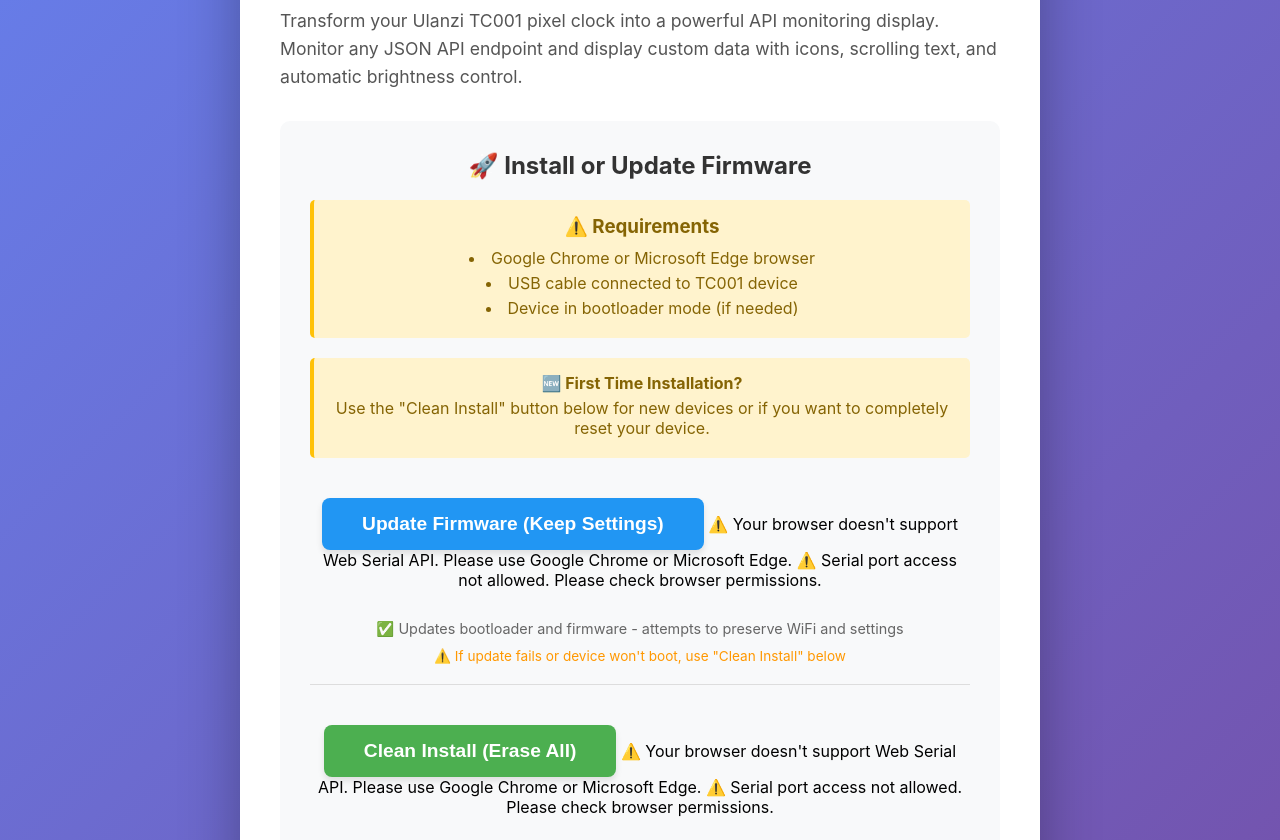
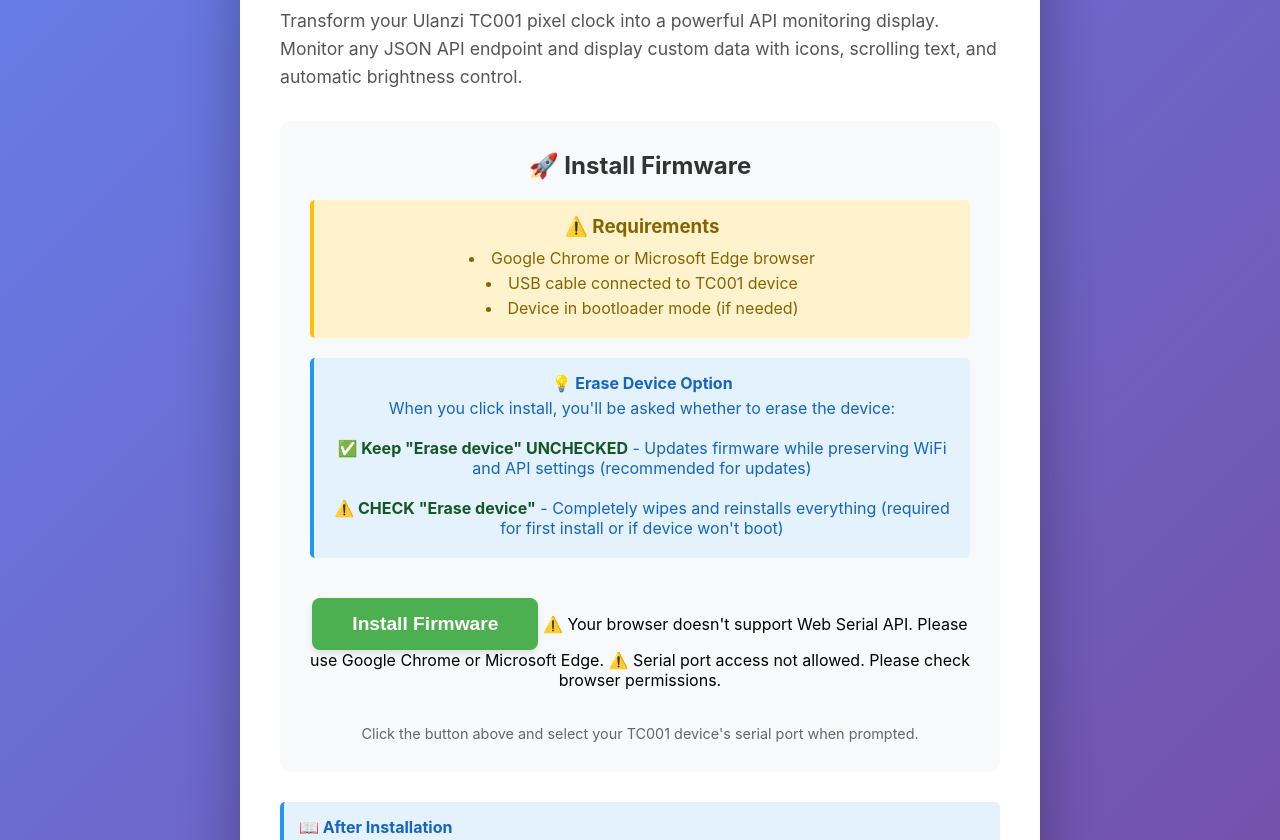
Before and after one commit to TommySharpNZ/Ulanzi-TC001-API-Monitor, a plain HTML site: page docs/index.html in a window 1280 px wide. Shown: the part 112-952 px from the top of the page. Drawn offline with Linux system fonts and the light colour scheme.

Commit message:
More Web Installer updates

```diff
--- a/docs/index.html
+++ b/docs/index.html
@@ -215,7 +215,7 @@
     </div>
 
     <div class="install-section">
-      <h2>🚀 Install or Update Firmware</h2>
+      <h2>🚀 Install Firmware</h2>
 
       <div class="requirements">
         <h3>⚠️ Requirements</h3>
@@ -226,13 +226,17 @@
         </ul>
       </div>
 
-      <div class="info-box" style="background: #fff3cd; border-color: #ffc107;">
-        <strong style="color: #856404;">🆕 First Time Installation?</strong>
-        <p style="color: #856404;">Use the "Clean Install" button below for new devices or if you want to completely reset your device.</p>
+      <div class="info-box" style="background: #e3f2fd; border-color: #2196F3;">
+        <strong style="color: #1565c0;">💡 Erase Device Option</strong>
+        <p style="color: #1565c0;">
+          When you click install, you'll be asked whether to erase the device:<br><br>
+          <strong>✅ Keep "Erase device" UNCHECKED</strong> - Updates firmware while preserving WiFi and API settings (recommended for updates)<br><br>
+          <strong>⚠️ CHECK "Erase device"</strong> - Completely wipes and reinstalls everything (required for first install or if device won't boot)
+        </p>
       </div>
 
-      <esp-web-install-button manifest="./manifest-update.json">
-        <button slot="activate" style="background: #2196F3;">Update Firmware (Keep Settings)</button>
+      <esp-web-install-button manifest="./manifest.json">
+        <button slot="activate">Install Firmware</button>
         <span slot="unsupported">
           ⚠️ Your browser doesn't support Web Serial API. Please use Google Chrome or Microsoft Edge.
         </span>
@@ -241,28 +245,9 @@
         </span>
       </esp-web-install-button>
 
-      <p style="color: #666; font-size: 0.9em; margin: 10px 0;">
-        ✅ Updates bootloader and firmware - attempts to preserve WiFi and settings
+      <p style="color: #666; font-size: 0.9em; margin-top: 15px;">
+        Click the button above and select your TC001 device's serial port when prompted.
       </p>
-      <p style="color: #ff9800; font-size: 0.85em; margin: 10px 0;">
-        ⚠️ If update fails or device won't boot, use "Clean Install" below
-      </p>
-
-      <div style="margin: 20px 0; border-top: 1px solid #ddd; padding-top: 20px;">
-        <esp-web-install-button manifest="./manifest.json">
-          <button slot="activate">Clean Install (Erase All)</button>
-          <span slot="unsupported">
-            ⚠️ Your browser doesn't support Web Serial API. Please use Google Chrome or Microsoft Edge.
-          </span>
-          <span slot="not-allowed">
-            ⚠️ Serial port access not allowed. Please check browser permissions.
-          </span>
-        </esp-web-install-button>
-
-        <p style="color: #666; font-size: 0.9em; margin-top: 10px;">
-          ⚠️ Full installation - erases all settings and reconfiguration required
-        </p>
-      </div>
     </div>
 
     <div class="info-box" style="background: #e3f2fd; border-color: #2196F3;">
```
Also changed, not shown: docs/manifest-update.json (deleted, +0 -29 lines).
